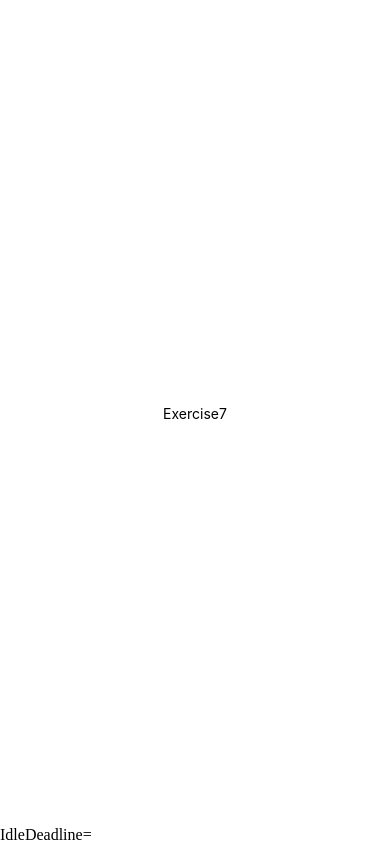
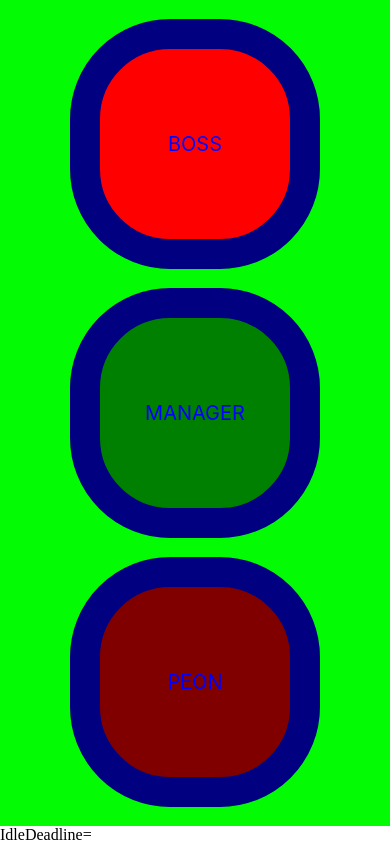
Before and after one commit to kuldeeepkumar/practiceApp, a React Native app: screen / in a window 390 px wide. Built offline with nearby package versions, Linux system fonts and the light colour scheme.

Commit message:
flex, flexDirection, justifyContent, alignItems

```diff
--- a/App.js
+++ b/App.js
@@ -7,6 +7,7 @@ import Exercise4 from "./src/exercises/Exercise4";
 import Exercise5 from "./src/exercises/Exercise5";
 import Exercise6 from "./src/exercises/Exercise6";
 import Exercise7 from "./src/exercises/Exercise7";
+import Exercise8 from "./src/exercises/Exercise8";
 
 export default function App() {
   return (
@@ -17,7 +18,8 @@ export default function App() {
       {/*<Exercise4 />*/}
       {/*<Exercise5 />*/}
       {/*<Exercise6 />*/}
-      <Exercise7 />
+      {/*<Exercis7 />*/}
+      <Exercise8 />
       IdleDeadline={}
     </>
   );
--- /dev/null
+++ b/src/exercises/Exercise8.js
@@ -0,0 +1,47 @@
+import { StyleSheet, Text, View } from "react-native";
+
+import React from "react";
+
+const Exercise8 = () => {
+  return (
+    <View style={styles1.container}>
+      <View style={styles1.box}>
+        <Text style={styles1.text}>BOSS</Text>
+      </View>
+      <View style={[styles1.box, { backgroundColor: "green" }]}>
+        <Text style={styles1.text}>MANAGER</Text>
+      </View>
+      <View style={[styles1.box, { backgroundColor: "maroon" }]}>
+        <Text style={styles1.text}>PEON</Text>
+      </View>
+    </View>
+  );
+};
+
+export default Exercise8;
+
+// -->>>>>>>>>>>  Using flex properties: flex, flexDirection, justifyContent, alignItems <<<<<<<<<<<<<---
+
+const styles1 = StyleSheet.create({
+  container: {
+    flex: 1,
+    flexDirection: "coloumn", // Try changing to 'column' and see the difference
+    justifyContent: "space-evenly",
+    alignItems: "center",
+    backgroundColor: "#03fc03",
+  },
+  box: {
+    width: 250,
+    height: 250,
+    backgroundColor: "red",
+    justifyContent: "center",
+    alignItems: "center",
+    borderRadius: 100,
+    borderColor: "navy",
+    borderWidth: 30,
+  },
+  text: {
+    fontSize: 20,
+    color: "blue",
+  },
+});
```
